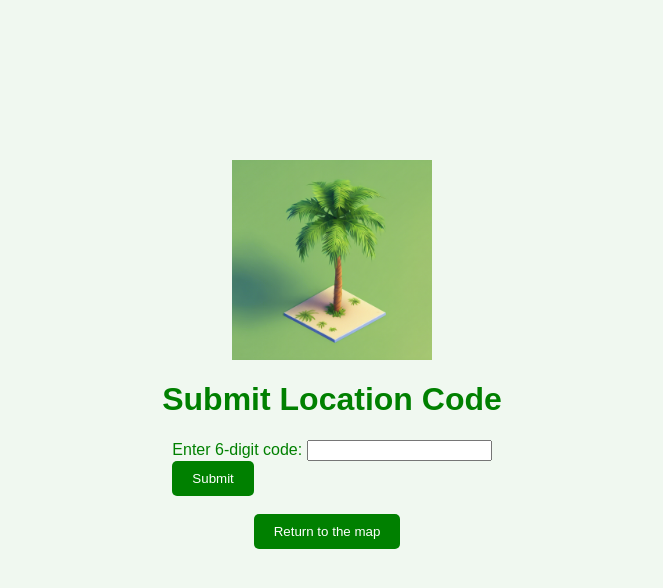
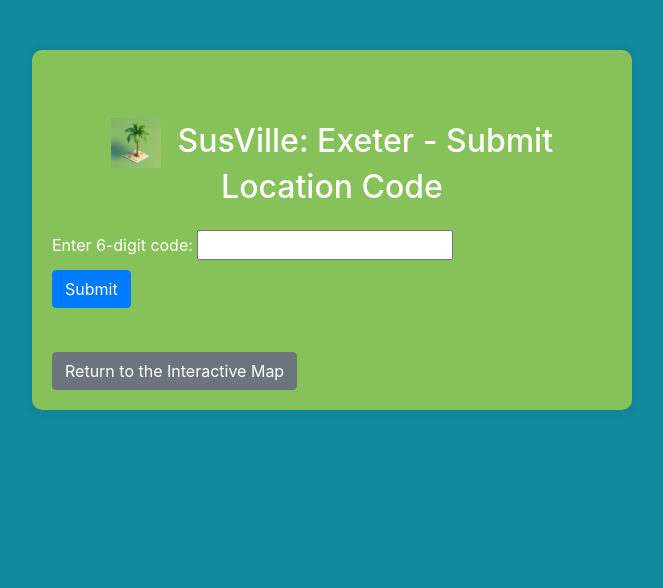
Before and after one commit to AmiraliFamili/Group-Software-Project, a Django app: page /map/code in a window 1280 px wide. Shown: the top 588 px of the page, without its empty margins (308-971 px from the left). Run offline with Django 5.2, Linux system fonts and the light colour scheme; some libraries are stand-ins or nearby versions.

Commit message:
All CSS implemented not Sus village

```diff
--- a/project/game/static/submit-location-code.css
+++ b/project/game/static/submit-location-code.css
@@ -1,45 +1,30 @@
 body {
-    font-family: Arial, sans-serif;
-    background-color: #f0f8f0;
-    color: #008000;
-    display: flex;
-    flex-direction: column;
-    justify-content: center;
-    align-items: center;
-    margin: 20vh;
+    background-color: #118A9D; /* Blue background color */
+    color: white; /* White text color */
 }
 
-button {
-    padding: 10px 20px;
-    border: none;
-    border-radius: 5px;
-    background-color: #008000;
-    color: #ffffff;
-    cursor: pointer;
-    margin-right: 10px;
+.container {
+    background-color: #87C159; /* Green container background color */
+    padding: 20px; /* Padding */
+    border-radius: 10px; /* Rounded corners */
+    box-shadow: 0px 0px 10px rgba(0, 0, 0, 0.1); /* Soft shadow */
+    margin: 50px auto; /* Center container vertically and horizontally */
+    max-width: 600px; /* Maximum width of the container */
 }
 
-button:hover {
-    background-color: #006400;
-}
-
-input[type="submit"] {
-    padding: 10px 20px;
-    border: none;
-    border-radius: 5px;
-    background-color: #008000;
-    color: #ffffff;
-    cursor: pointer;
-    margin-right: 10px;
-}
-
-input[type="submit"]:hover {
-    background-color: #006400;
+.alert {
+    margin-bottom: 20px; /* Margin between alerts */
 }
 
 .app-logo {
-    height: 25vh;
-    width: auto;
-    vertical-align: middle;
+    width: 50px;
+    margin-right: 10px; /* Add some space between logo and text */
+}
 
+input[type="text"], input[type="submit"] {
+    margin-bottom: 10px; /* Margin between form elements */
 }
+
+button[type="button"] {
+    margin-top: 20px; /* Margin above button */
+}
--- a/project/templates/authentication/index.html
+++ b/project/templates/authentication/index.html
@@ -26,6 +26,7 @@
           <li class="nav-item dropdown">
             <a class="nav-link dropdown-toggle" data-toggle="dropdown" href="#" role="button" aria-haspopup="true" aria-expanded="false">Menu</a>
             <div class="dropdown-menu">
+              <a class="dropdown-item nav-link active" href="/" onclick="openTab('map')">Home</a>
               <a class="dropdown-item" href="/map" onclick="openTab('map')">Interactive Map</a>
               <a class="dropdown-item" href="/map/code" onclick="openTab('map/code')">Submit location code</a>
               <a class="dropdown-item" href="/village" onclick="openTab('village')">Sustainable Village</a>
--- a/project/templates/map/mappage.html
+++ b/project/templates/map/mappage.html
@@ -15,7 +15,8 @@
       <li class="nav-item dropdown">
         <a class="nav-link dropdown-toggle" data-toggle="dropdown" href="#" role="button" aria-haspopup="true" aria-expanded="false">Menu</a>
         <div class="dropdown-menu">
-          <a class="dropdown-item" href="/map" onclick="openTab('map')">Interactive Map</a>
+          <a class="dropdown-item" href="/" onclick="openTab('map')">Home</a>
+          <a class="dropdown-item nav-link active" href="/map" onclick="openTab('map')">Interactive Map</a>
           <a class="dropdown-item" href="/map/code" onclick="openTab('map/code')">Submit location code</a>
           <a class="dropdown-item" href="/village" onclick="openTab('village')">Sustainable Village</a>
           <a class="dropdown-item" href="#">Leaderboard</a>
--- a/project/templates/map/submit-location-code.html
+++ b/project/templates/map/submit-location-code.html
@@ -5,18 +5,40 @@
     <meta charset="UTF-8">
     <meta name="viewport" content="width=device-width, initial-scale=1.0">
     <title>Submit Location Code</title>
-    <style>
-        #itemUnlocked {
-            display: none;
-        }
-    </style>
+    <link rel="stylesheet" href="https://maxcdn.bootstrapcdn.com/bootstrap/4.5.2/css/bootstrap.min.css">
     <link rel="stylesheet" type="text/css" href="{% static 'submit-location-code.css' %}">
+    <link rel="stylesheet" type="text/css" href="{% static 'navbar.css' %}">
 </head>
 <body>
+    {% if user.is_authenticated %}
+        <ul class="nav nav-pills">
+          <li class="nav-item dropdown">
+            <a class="nav-link dropdown-toggle" data-toggle="dropdown" href="#" role="button" aria-haspopup="true" aria-expanded="false">Menu</a>
+            <div class="dropdown-menu">
+            <a class="dropdown-item" href="/" onclick="openTab('map')">Home</a>
+              <a class="dropdown-item" href="/map" onclick="openTab('map')">Interactive Map</a>
+              <a class="dropdown-item nav-link active" href="/map/code" onclick="openTab('map/code')">Submit location code</a>
+              <a class="dropdown-item" href="/village" onclick="openTab('village')">Sustainable Village</a>
+              <a class="dropdown-item" href="#">Leaderboard</a>
+              <div class="dropdown-divider"></div>
+              <a class="dropdown-item" href="/signout" onclick="openTab('logout')">Log Out</a>
+            </div>
+          </li>
+        </ul>
+    {% endif %}
+    <div class="container">
+        <h2 class="text-center mt-5 mb-4">
+            <img src="{% static 'palmtree.png' %}" alt="App Logo" class="app-logo mr-2">
+            SusVille: Exeter - Submit Location Code
+        </h2>
 
-    <img src="{% static 'palmtree.png' %}" alt="App Logo" class="app-logo">
-
-    <h1>Submit Location Code</h1>
+        <form method="post" onsubmit="displayNewItem();">
+            {% csrf_token %}
+            <label for="{{ form.code.id_for_label }}">Enter 6-digit code:</label>
+            <input type="text" id="{{ form.code.id_for_label }}" name="{{ form.code.html_name }}" required>
+            <br>
+            <button type="submit" class="btn btn-primary">Submit</button>
+        </form>
 
 
         {% if messages %}
@@ -29,31 +51,26 @@
         </div>
         {% endif %}
 
-
-    <form method="post" onsubmit="displayNewItem();">
-        {% csrf_token %}
-        <label for="{{ form.code.id_for_label }}">Enter 6-digit code:</label>
-        <input type="text" id="{{ form.code.id_for_label }}" name="{{ form.code.html_name }}" required>
-        <br>
-        <input type="submit" value="Submit">
-    </form>
-
         {% if item %}
-    <h2>You've received a new item!</h2>
         <p>{{ item.name }}</p>
         <img src="{{ item.image.url }}" alt="{{ item.name }}" width="20%" height="20%">
         {% endif %}
 
-    <div id="itemUnlocked">
-        <br>
-        <a>New item unlocked! Find it in your inventory!</a>
-    </div>
-
         <br>
 
         <a href="{% url 'map_index' %}">
-        <button type="button">Return to the map</button>
+            <button type="button" class="btn btn-secondary">Return to the Interactive Map</button>
         </a>
+    </div>
 
+<!-- Bootstrap JS -->
+<script src="https://code.jquery.com/jquery-3.5.1.slim.min.js"></script>
+<script src="https://cdn.jsdelivr.net/npm/popper.js@1.16.0/dist/umd/popper.min.js"></script>
+<script src="https://maxcdn.bootstrapcdn.com/bootstrap/4.5.2/js/bootstrap.min.js"></script>
+<script>
+document.getElementById('navbar-toggler').addEventListener('click', function() {
+    document.getElementById('dropdown-menu').classList.toggle('show');
+});
+</script>
 </body>
 </html>
```
Also changed, not shown: project/templates/authentication/signupcomplete.html (deleted, +0 -39 lines), project/db.sqlite3. Lines whose indentation alone changed are shown as unchanged.
